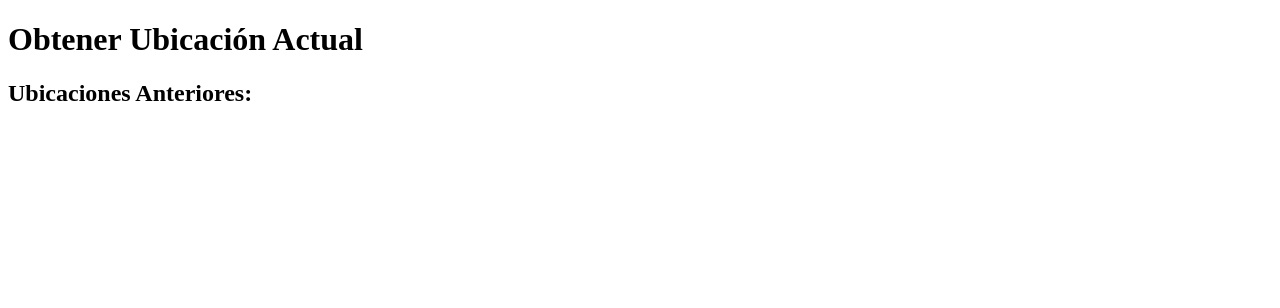
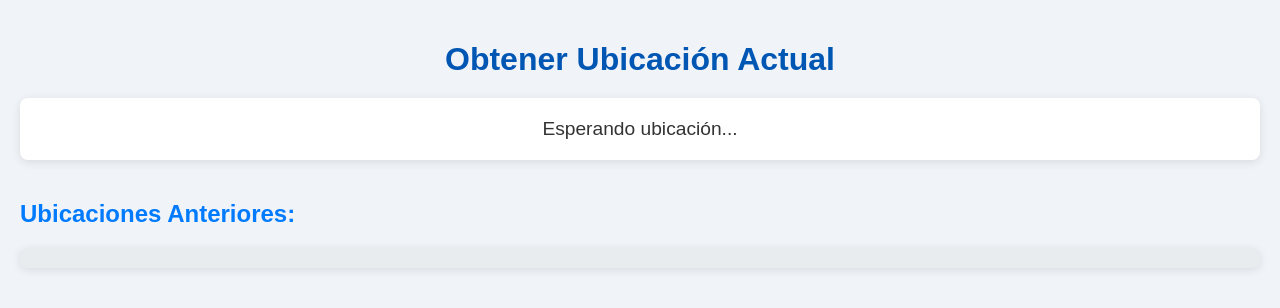
Before and after one commit to GussparhaL/Myubicacion, a plain HTML site: page index.html in a window 1280 px wide. Drawn offline with Linux system fonts and the light colour scheme.

Commit message:
Update index.html

```diff
--- a/index.html
+++ b/index.html
@@ -4,10 +4,70 @@
     <meta charset="UTF-8">
     <meta name="viewport" content="width=device-width, initial-scale=1.0">
     <title>Geolocalización Automática</title>
+    <style>
+        body {
+            font-family: Arial, sans-serif;
+            background-color: #f0f4f8;
+            margin: 0;
+            padding: 20px;
+            color: #333;
+        }
+
+        h1 {
+            text-align: center;
+            color: #0056b3;
+            margin-bottom: 20px;
+        }
+
+        h2 {
+            color: #007bff;
+            margin-top: 40px;
+        }
+
+        p {
+            text-align: center;
+            font-size: 1.2em;
+            background: #ffffff;
+            border-radius: 8px;
+            padding: 20px;
+            box-shadow: 0 2px 10px rgba(0, 0, 0, 0.1);
+        }
+
+        #previousLocations {
+            margin-top: 20px;
+            padding: 10px;
+            background: #e9ecef;
+            border-radius: 8px;
+            box-shadow: 0 2px 10px rgba(0, 0, 0, 0.1);
+        }
+
+        .location {
+            background: #ffffff;
+            margin: 10px 0;
+            padding: 10px;
+            border-left: 5px solid #28a745;
+            border-radius: 5px;
+        }
+
+        /* Responsive Design */
+        @media (max-width: 600px) {
+            body {
+                padding: 10px;
+            }
+
+            h1 {
+                font-size: 1.8em;
+            }
+
+            p {
+                font-size: 1em;
+            }
+        }
+    </style>
 </head>
 <body>
     <h1>Obtener Ubicación Actual</h1>
-    <p id="locationDisplay"></p>
+    <p id="locationDisplay">Esperando ubicación...</p>
     <h2>Ubicaciones Anteriores:</h2>
     <div id="previousLocations"></div>
 
```
